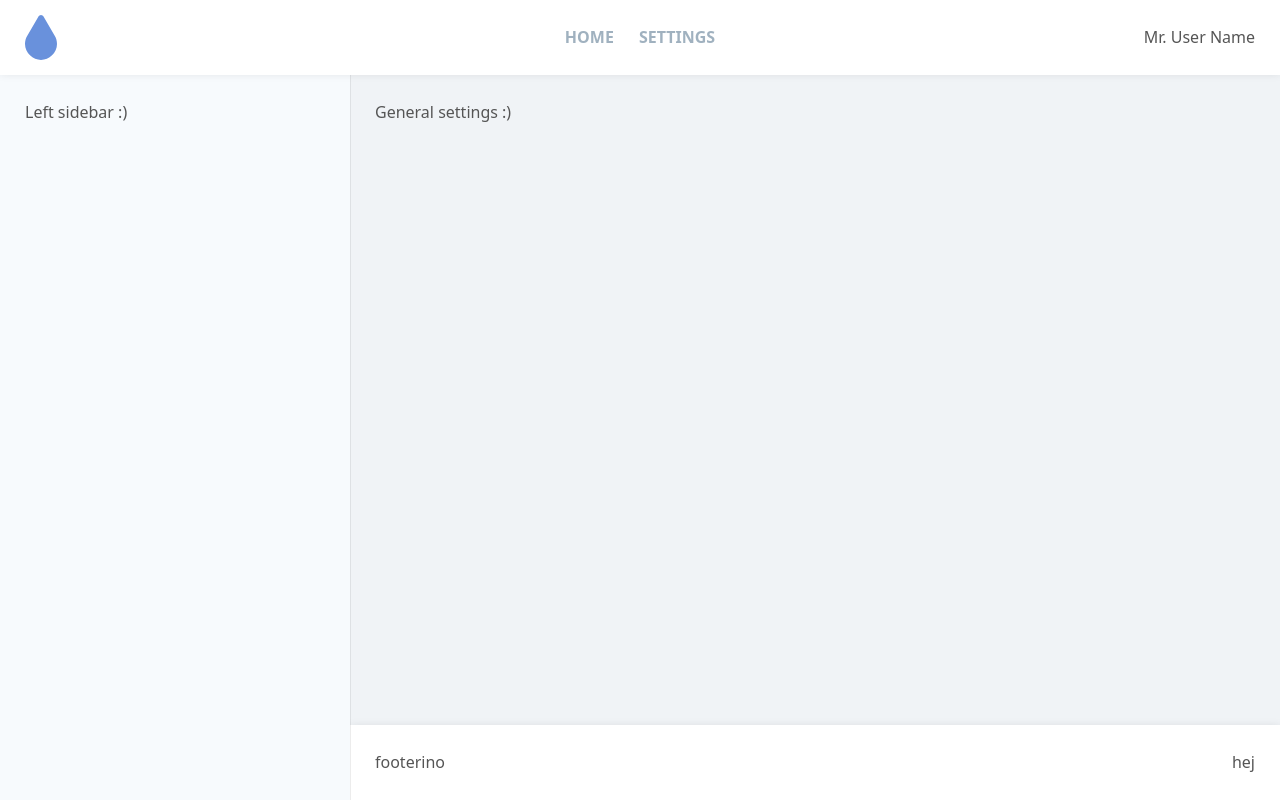
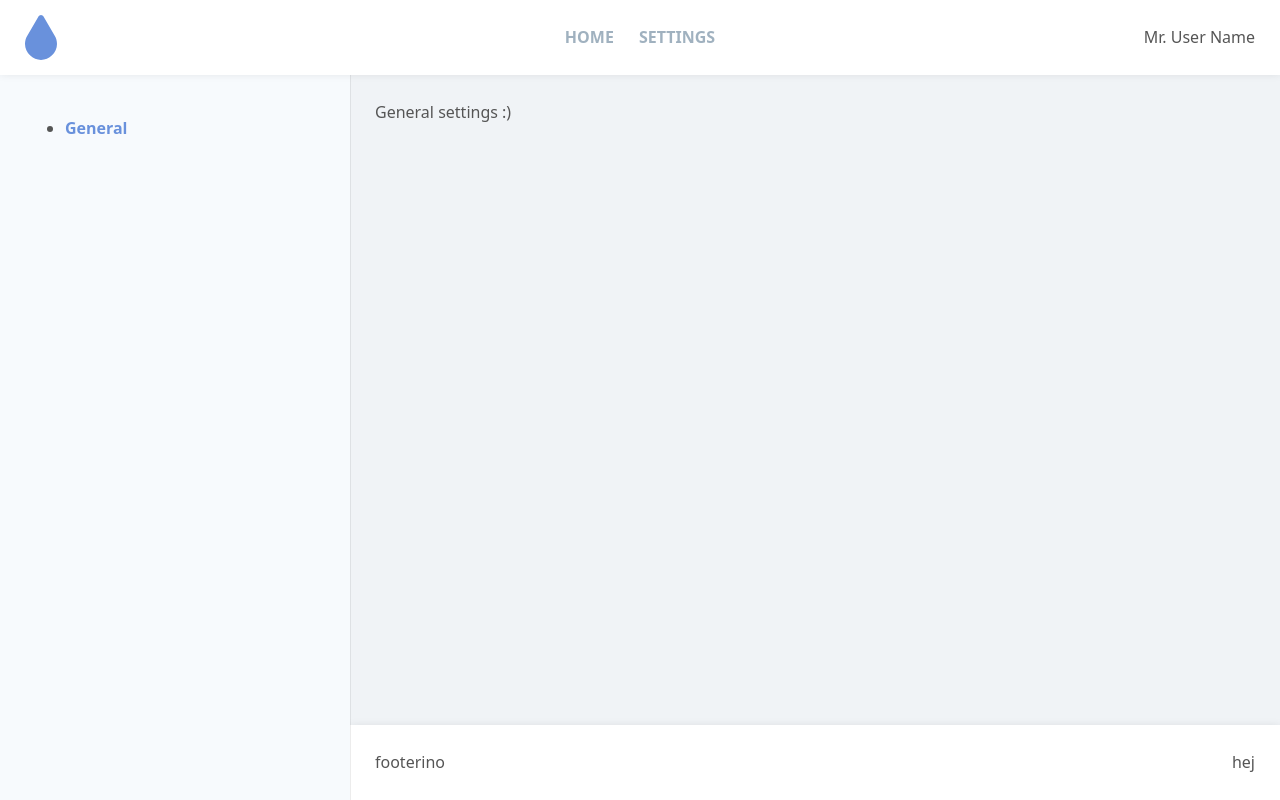
Before and after one commit to samuelsson/lumidrop_react, a React (Create React App) app: page /settings/general in a window 1280 px wide. Built offline with nearby package versions, Linux system fonts and the light colour scheme.

Commit message:
Improve nested routing and sub navigation

```diff
--- a/src/App/App.js
+++ b/src/App/App.js
@@ -1,4 +1,5 @@
 import React, { Component } from 'react';
+import { BrowserRouter } from 'react-router-dom';
 
 import Routes from './Routes'
 
@@ -7,7 +8,9 @@ import './App.scss';
 class App extends Component {
     render() {
         return (
-            <Routes/>
+            <BrowserRouter>
+                <Routes/>
+            </BrowserRouter>
         );
     }
 }
--- a/src/App/Routes.js
+++ b/src/App/Routes.js
@@ -1,8 +1,9 @@
 import React, { Component } from 'react';
 import { Switch, Route } from "react-router-dom";
 
-import Home from './Home';
+import Home from './sections/Home';
 import Settings from './sections/Settings/Settings';
+import PageNotFound from './sections/PageNotFound';
 
 class Routes extends Component {
     render() {
@@ -10,6 +11,7 @@ class Routes extends Component {
             <Switch>
                 <Route exact path="/" component={Home}/>
                 <Route path="/settings" component={Settings}/>
+                <Route path="*" component={PageNotFound}/>
             </Switch>
         )
     }
--- a/src/App/common/Header/Navigation/Navigation.js
+++ b/src/App/common/Header/Navigation/Navigation.js
@@ -1,5 +1,5 @@
 import React, { Component } from 'react';
-import { Link } from 'react-router-dom';
+import { NavLink } from 'react-router-dom';
 
 import './Navigation.scss'
 
@@ -9,10 +9,10 @@ class Navigation extends Component {
             <nav className="menu">
                 <ul className="main-links">
                     <li className="nav-item" >
-                        <Link to="/">Home</Link>
+                        <NavLink to="/">Home</NavLink>
                     </li>
                     <li className="nav-item" >
-                        <Link to="/settings">Settings</Link>
+                        <NavLink to="/settings">Settings</NavLink>
                     </li>
                 </ul>
             </nav>
--- a/src/App/common/SidebarLeft/SidebarLeft.js
+++ b/src/App/common/SidebarLeft/SidebarLeft.js
@@ -6,7 +6,7 @@ class SidebarLeft extends Component {
     render() {
         return (
             <aside className="sidebar-left">
-                Left sidebar :)
+                {this.props.content}
             </aside>
         );
     }
--- a/src/App/common/ViewFull.js
+++ b/src/App/common/ViewFull.js
@@ -8,7 +8,7 @@ class ViewFull extends Component {
         return (
             <div className="wrapper-full">
                 <Header/>
-                <SidebarLeft/>
+                <SidebarLeft content={this.props.sidebarLeftContent}/>
                 <section className="main">
                     {this.props.children}
                 </section>
--- a/src/App/Home.js
+++ b/src/App/sections/Home.js
@@ -1,5 +1,5 @@
 import React, { Component } from 'react';
-import ViewDefault from './common/ViewDefault';
+import ViewDefault from '../common/ViewDefault';
 
 class Home extends Component {
     render() {
--- /dev/null
+++ b/src/App/sections/PageNotFound.js
@@ -0,0 +1,14 @@
+import React, { Component } from 'react';
+import ViewDefault from '../common/ViewDefault';
+
+class PageNotFound extends Component {
+    render() {
+        return (
+            <ViewDefault>
+                404
+            </ViewDefault>
+        );
+    }
+}
+
+export default PageNotFound;
--- a/src/App/sections/Settings/Settings.js
+++ b/src/App/sections/Settings/Settings.js
@@ -1,13 +1,20 @@
 import React, { Component } from 'react';
-import { Route } from 'react-router-dom';
+import { Redirect, Route, Switch } from 'react-router-dom';
 import ViewFull from '../../common/ViewFull';
 import General from './General';
+import SettingsNavigation from './SettingsNavigation';
 
 class Settings extends Component {
     render() {
+        const { match } = this.props;
+
         return (
-            <ViewFull>
-                <Route path="/settings" component={General}/>
+            <ViewFull sidebarLeftContent={<SettingsNavigation match={match}/>}>
+                <Switch>
+                    <Redirect exact path={match.path} to={`${match.path}/general`}/>
+                    <Route path={`${match.path}/general`} component={General}/>
+                    <Redirect path={`${match.path}/*`} to={match.path}/>
+                </Switch>
             </ViewFull>
         );
     }
--- /dev/null
+++ b/src/App/sections/Settings/SettingsNavigation.js
@@ -0,0 +1,18 @@
+import React, { Component } from 'react';
+import { NavLink } from 'react-router-dom';
+
+class SettingsNavigation extends Component {
+    render() {
+        const { match } = this.props;
+
+        return (
+            <div>
+                <ul>
+                    <li><NavLink to={`${match.url}/general`}>General</NavLink></li>
+                </ul>
+            </div>
+        );
+    }
+}
+
+export default SettingsNavigation;
--- a/src/index.js
+++ b/src/index.js
@@ -1,6 +1,5 @@
 import React from 'react';
 import ReactDOM from 'react-dom';
-import { BrowserRouter } from "react-router-dom";
 
 import 'normalize.css'
 import './styles/main.scss';
@@ -8,13 +7,7 @@ import './styles/main.scss';
 import App from './App/App';
 import * as serviceWorker from './serviceWorker';
 
-const root = (
-    <BrowserRouter>
-        <App/>
-    </BrowserRouter>
-);
-
-ReactDOM.render(root, document.getElementById('root'));
+ReactDOM.render(<App/>, document.getElementById('root'));
 
 // If you want your app to work offline and load faster, you can change
 // unregister() to register() below. Note this comes with some pitfalls.
```
